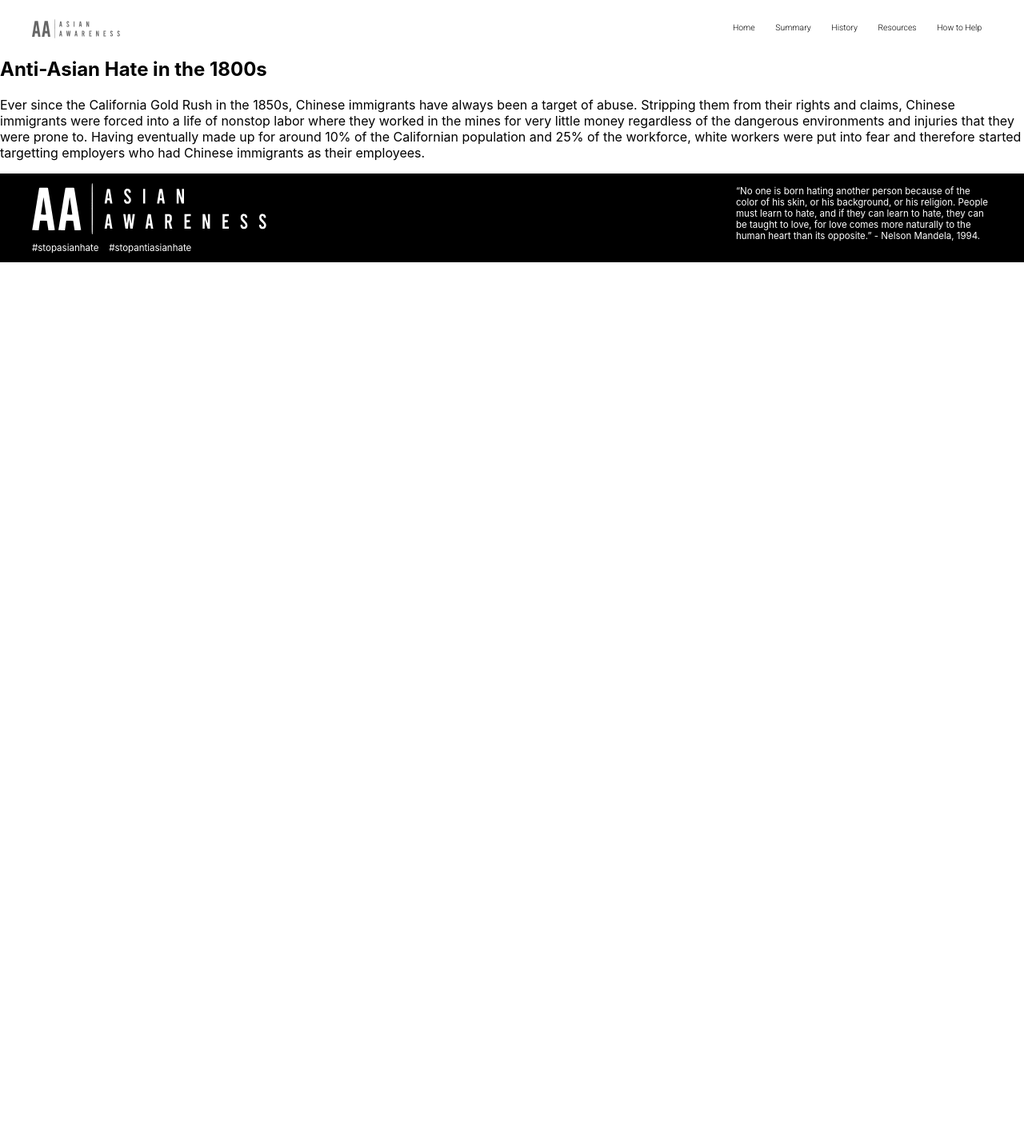
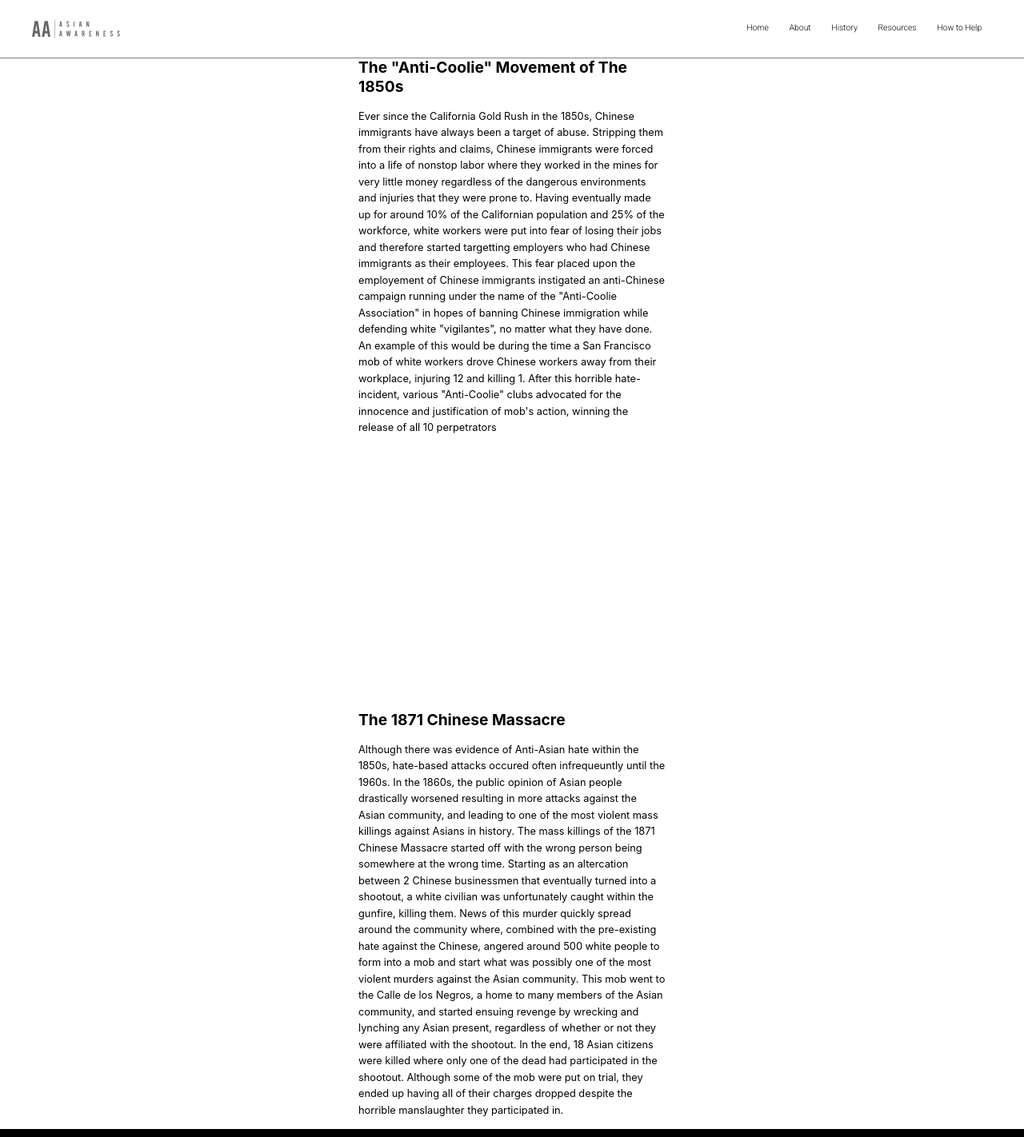
Before and after one commit to vincetrain/asian-awareness, a React (Create React App) app: page /History in a window 1280 px wide. Shown: the top 1422 px of the page at 80% size. Before the commit the page ends 800 px from the top, so only its background shows below. Built offline with nearby package versions, Linux system fonts and the light colour scheme.

Commit message:
Updated project

```diff
--- a/src/App.js
+++ b/src/App.js
@@ -5,7 +5,7 @@ import Footer from "./components/Footer.jsx";
 
 
 import Home from "./pages/Home.jsx";
-import Summary from "./pages/Summary.jsx";
+import About from "./pages/About.jsx";
 import History from "./pages/History.jsx";
 import Resources from "./pages/Resources.jsx";
 import Help from "./pages/Help.jsx";
@@ -21,7 +21,7 @@ function Content() {
                 <CSSTransition key={location.pathname} classNames="fade" timeout={500}>
                     <Routes location={location}>
                         <Route exact path="/" element={<Home />} />
-                        <Route path="/Summary" element={<Summary />} />
+                        <Route path="/About" element={<About />} />
                         <Route path="/History" element={<History />} />
                         <Route path="/Resources" element={<Resources />} />
                         <Route path="/Help" element={<Help />} />
--- a/src/components/Gallery.jsx
+++ b/src/components/Gallery.jsx
@@ -1,7 +1,7 @@
 import "./Gallery.css";
 
 import { CSSTransition, TransitionGroup } from 'react-transition-group';
-import React, { useEffect, useState } from 'react';
+import React, { useEffect, useState, useRef } from 'react';
 
 var interval = null;
 
@@ -24,14 +24,19 @@ function Gallery(props) {
     }
 
     // Sets timeout everytime component is updated (when images switch)
-    interval = setTimeout( function() {changeIndex()}, time);
-
+    interval = setTimeout( function() {changeIndex();}, time);
+    const firstUpdate = useRef(true);
     // Clears timeout when unloaded.
     useEffect(() => {
-        return() => {
-            clearTimeout(interval)
-            interval = null;
-        };
+        if (firstUpdate.current) {
+            firstUpdate.current = false;
+        }
+        else {
+            return() => {
+                clearTimeout(interval)
+                interval = null;
+            };
+        }
     }, []);
 
     return (
--- a/src/components/Navbar.css
+++ b/src/components/Navbar.css
@@ -1,6 +1,6 @@
 /* TODO:　FIX NAVBAR SPACING BETWEEN BRAND AND UL */
 
-#navbar {
+.navbar {
     height: 9vh;
     top: 0;
     display: flex;
@@ -10,6 +10,7 @@
     width: 100%;
     background-color: white;
     z-index: 9999;
+    border-bottom: 1px solid gray;
 }
 
 .navList {
--- a/src/components/Navbar.jsx
+++ b/src/components/Navbar.jsx
@@ -19,14 +19,14 @@ function Navbar() {
     window.addEventListener("scroll", setState);
 
     return(
-        <div id="navbar" className= {shadow ? "navbar shadow" : "navbar"}>
+        <div className="navbar" className= {shadow ? "navbar shadow" : "navbar"}>
             <Link className="navBrand" to="/">
                 <span className="centerer"></span>
                 <Logo />
             </Link>
             <ul className="navList">
                 <Link className="navItem" to="/">Home</Link>
-                <Link className="navItem" to="/Summary">Summary</Link>
+                <Link className="navItem" to="/About">About</Link>
                 <Link className="navItem" to="/History">History</Link>
                 <Link className="navItem" to="/Resources">Resources</Link>
                 <Link className="navItem" to="/Help">How to Help</Link>
--- /dev/null
+++ b/src/pages/About.css
@@ -0,0 +1,37 @@
+.wrapper {
+    margin-bottom: 10%;
+}
+
+.wrapper h2 {
+    font-size: 3vw;
+}
+
+.text p {
+    font-size: 1vw;
+    line-height: 2vw;
+}
+
+.about-info-wrapper {
+    align-items: center;
+    width: 65%;
+    margin: auto;
+}
+
+#about-info1 {
+    margin-top: 15vh;
+    display: flex;
+}
+
+#about-info1 img {
+    margin-top: 3%;
+    object-fit: cover;
+    margin-right: 1vw;
+    height: 35vw;
+    width: 35vw;
+    filter: grayscale(50%);;
+    margin-bottom: 5vh;
+}
+
+#about-info2 {
+    text-align: left;
+}
--- a/src/pages/Summary.jsx
+++ b/src/pages/About.jsx
@@ -1,13 +1,14 @@
-import "./Summary.css"
+import "./About.css"
 
 import img1 from "../pics/04.jpg"
+import img2 from "../pics/05.jpg"
 
 function Summary() {
     return (
-        <div>
-            <div className="summary">
-                <div className="info1">
-                    <img src={img1}></img>
+        <div className="wrapper">
+            <div className="about-info-wrapper">
+                <div id="about-info1">
+                    <img src={img1} />
                     <div className="text">
                         <h2>What is Anti-Asian Hate?</h2>
                         <p>
@@ -21,6 +22,11 @@ function Summary() {
                             upon these people have resulted in many instances of harm against innocent
                             people, either associated or part of this community.
                         </p>
+                    </div>
+                </div>
+
+                <div id="about-info2">
+                    <div className="text">
                         <h2>The Effects of Xenophobia Against the Asian Voice.</h2>
                         <p>
                             As stated before, the rise of worldwide xenophobia against the Asian community is heavily
@@ -33,13 +39,9 @@ function Summary() {
                         </p>
                     </div>
                 </div>
-                <div className="info2">
-                    <div className="text">
-
-                    </div>
-                </div>
             </div>
         </div>
+
     )
 }
 
--- a/src/pages/History.css
+++ b/src/pages/History.css
@@ -0,0 +1,26 @@
+.history {
+    /* display: flex; */
+}
+
+.timeline {
+    position: absolute;
+    z-index: -1;
+}
+
+#info1 {
+    height: 100vh;
+}
+
+.info {
+    margin: auto;
+    width: 30%;
+}
+
+.info h1 {
+    font-size: 1.5vw;
+}
+
+.info p {
+    font-size: 1vw;
+    line-height: 1.6vw;
+}
--- a/src/pages/History.jsx
+++ b/src/pages/History.jsx
@@ -3,17 +3,40 @@ import "./History.css";
 function History() {
     return (
         <div className="history">
-            <section id="info1">
-                <h1>Anti-Asian Hate in the 1800s</h1>
+            <div className="timeline"></div>
+                <section id="info1" class="info">
+                    <h1>The "Anti-Coolie" Movement of The 1850s</h1>
                     <p>
                         Ever since the California Gold Rush in the 1850s, Chinese immigrants have always
                         been a target of abuse. Stripping them from their rights and claims, Chinese immigrants
                         were forced into a life of nonstop labor where they worked in the mines for very little
                         money regardless of the dangerous environments and injuries that they were prone to.
                         Having eventually made up for around 10% of the Californian population and 25% of the
-                    workforce, white workers were put into fear and therefore started targetting employers
-                    who had Chinese immigrants as their employees.
+                        workforce, white workers were put into fear of losing their jobs and
+                        therefore started targetting employers who had Chinese immigrants as their employees.
+                        This fear placed upon the employement of Chinese immigrants instigated an anti-Chinese campaign running under the name of the "Anti-Coolie Association"
+                        in hopes of banning Chinese immigration while defending white "vigilantes", no matter what they have done.
+                        An example of this would be during the time a San Francisco mob of white workers drove Chinese workers
+                        away from their workplace, injuring 12 and killing 1. After this horrible hate-incident, various "Anti-Coolie" clubs
+                        advocated for the innocence and justification of mob's action, winning the release of all 10 perpetrators
                     </p>
+                </section>
+                <section id="info2" class="info">
+                    <h1>The 1871 Chinese Massacre</h1>
+                    <p>
+                        Although there was evidence of Anti-Asian hate within the 1850s, hate-based attacks occured often infrequeuntly until the 1960s. In the 1860s, the
+                        public opinion of Asian people drastically worsened resulting in more attacks against the Asian community, and leading to one of the most violent mass killings
+                        against Asians in history. The mass killings of the 1871 Chinese Massacre started off with the wrong person being somewhere at the wrong time.
+                        Starting as an altercation between 2 Chinese businessmen that eventually turned into a shootout, a white civilian was unfortunately caught within the
+                        gunfire, killing them. News of this murder quickly spread around the community where, combined with the pre-existing hate against the Chinese, angered around 500 white people to form into a
+                        mob and start what was possibly one of the most violent murders against the Asian community. This mob went to the Calle de los Negros, a home to many members of the Asian community, and started
+                        ensuing revenge by wrecking and lynching any Asian present, regardless of whether or not they were affiliated with the shootout. In the end, 18 Asian citizens were killed where only one of the dead had
+                        participated in the shootout. Although some of the mob were put on trial, they ended up having all of their charges dropped despite the horrible manslaughter they participated in.
+
+                    </p>
+                </section>
+                <section id="info3" class="info">
+
                 </section>
         </div>
     )
--- a/src/pages/Summary.css
+++ /dev/null
@@ -1,31 +0,0 @@
-.summary {
-    margin-top: 15%;
-    width: 60%;
-    left: 0;
-    right: 0;
-    margin: 0 auto;
-    margin-top: 7%;
-    margin-bottom: 10%;
-}
-
-.summary h2 {
-    font-size: 1.6vw;
-}
-
-.summary p {
-    font-size: 0.8vw;
-    line-height: 1.2vw;
-}
-
-.info1 {
-    display: flex;
-}
-
-.info1 img {
-    margin-top: 3%;
-    object-fit: cover;
-    margin-right: 1vw;
-    height: 35vw;
-    width: 35vw;
-    filter: grayscale(50%);
-}
--- a/src/styles.css
+++ b/src/styles.css
@@ -1,5 +1,24 @@
 html {
     scroll-behavior: smooth;
+}
+
+::-webkit-scrollbar {
+    width: 12px;
+    height: 12px;
+}
+
+::-webkit-scrollbar-track {
+    background: #f5f5f5;
+    border-radius: 10px;
+}
+
+::-webkit-scrollbar-thumb {
+    border-radius: 10px;
+    background: #2a2a2a;
+}
+
+::-webkit-scrollbar-thumb:hover {
+    background: #999;
 }
 
 body {
@@ -32,3 +51,7 @@ body {
     opacity: 0;
     transition: opacity 500ms ease-out;
 }
+
+.container {
+    min-height: 100vh;
+}
```
Also changed, not shown: src/index.js (+5 -5 lines), src/pics/05.jpg (renamed from src/pics/bg.jpg), 1 other file (tests, documents, lock files or other folders). Lines whose indentation alone changed are shown as unchanged.
